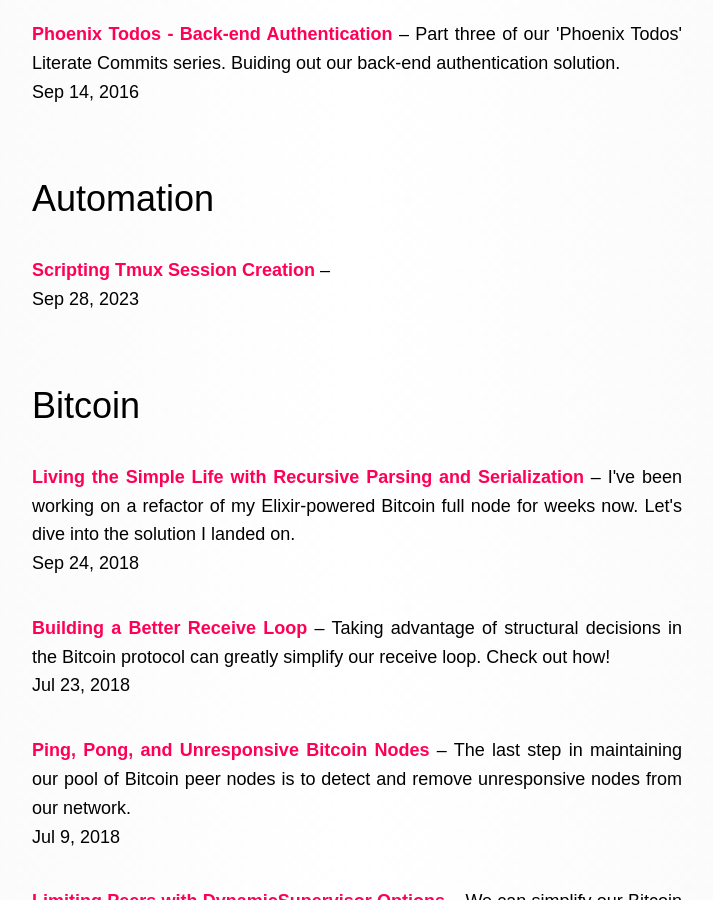
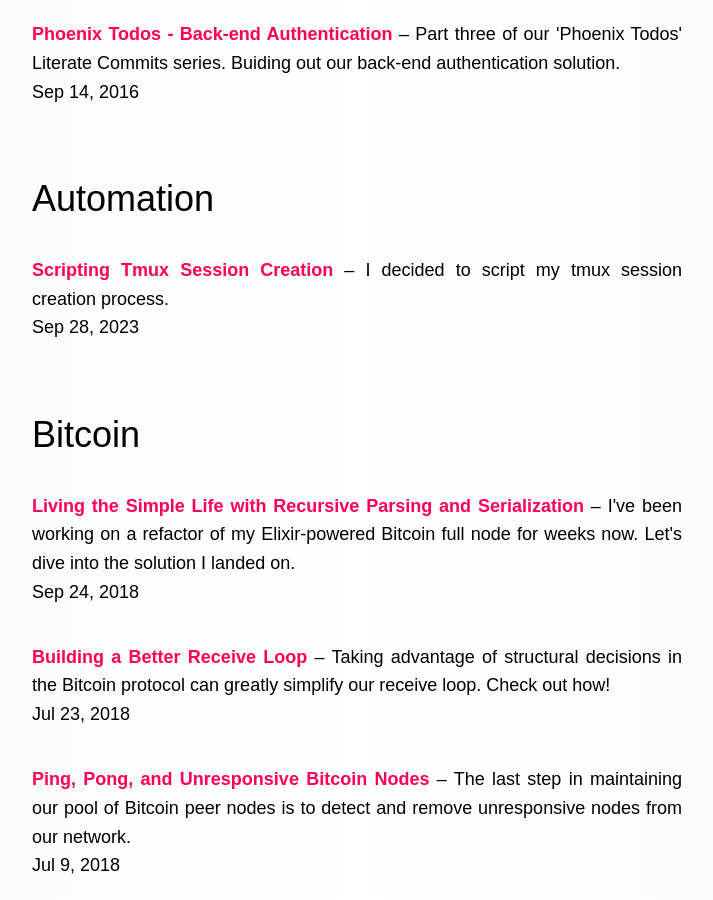
Before and after one commit to pcorey/pcorey.github.io, a Jekyll site: the page built from blog/tags.html, in a window 1280 px wide and 900 px high, scrolled down 9628 px. Shown: the whole window, without its empty margins (283-996 px from the left). Built offline with Jekyll 4.4.1, drawn with Linux system fonts in a browser that asks for light colours; nearby versions of some CDN libraries; some web fonts are replaced; comment, search, counter and statistics services are not loaded; some of the changed text lies outside the part shown.

Commit message:
tmux scripting

```diff
--- a/_posts/2023-09-28-scripting-tmux-session-creation.markdown
+++ b/_posts/2023-09-28-scripting-tmux-session-creation.markdown
@@ -1,7 +1,7 @@
 ---
 layout: post
 title:  "Scripting Tmux Session Creation"
-excerpt: ""
+excerpt: "I decided to script my tmux session creation process."
 author: "Pete Corey"
 date:   2023-09-28
 tags: ["Tmux", "Automation"]
```
